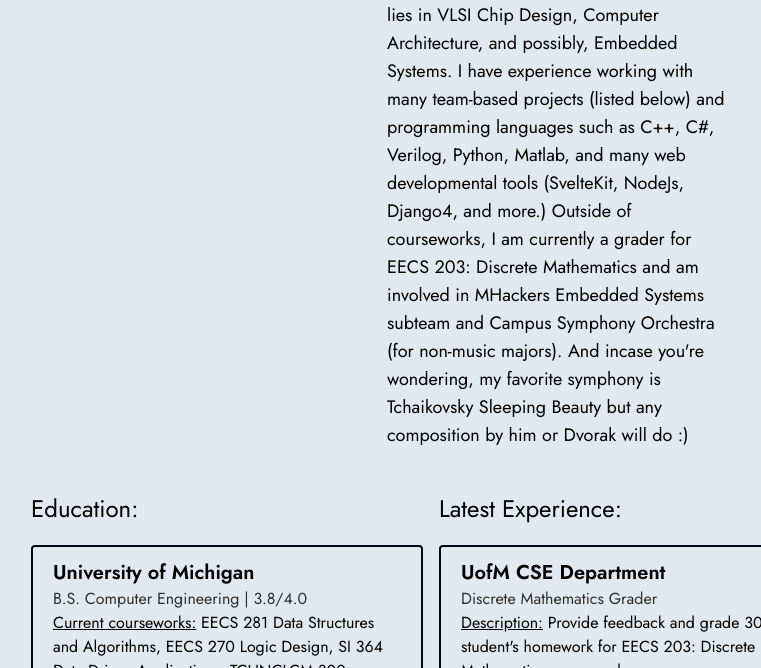
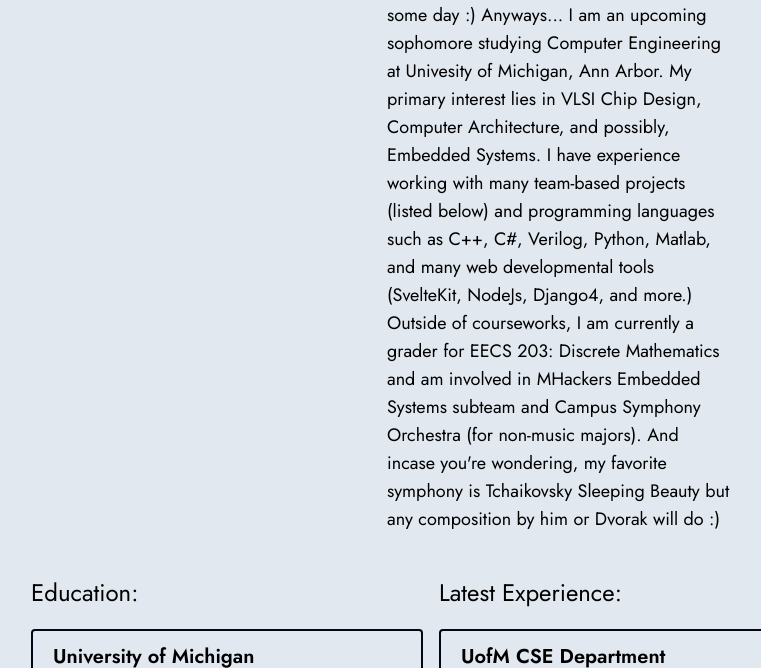
Before and after one commit to pajustin/pajustin.github.io, a website: page profile/index.html in a window 1280 px wide. Shown: the part 267-935 px from the top of the page, without its empty margins (209-970 px from the left). Drawn offline with Linux system fonts and the light colour scheme.

Commit message:
Update index.html

```diff
--- a/profile/index.html
+++ b/profile/index.html
@@ -20,7 +20,8 @@
                     </h1>
 
                     <p class = " text-sm xl:text-lg leading-relaxed">
-                        I am an upcoming sophomore studying Computer Engineering at Univesity of Michigan, Ann Arbor. My primary interest lies in VLSI
+                        I like made this portfolio when I was first learning web development so the design is kind of bad but I'll fix it when I have time... some day :)
+                        Anyways... I am an upcoming sophomore studying Computer Engineering at Univesity of Michigan, Ann Arbor. My primary interest lies in VLSI
                         Chip Design, Computer Architecture, and possibly, Embedded Systems. I have experience working with many team-based projects
                         (listed below) and programming languages such as C++, C#, Verilog, Python, Matlab, and many web developmental tools (SvelteKit,
                         NodeJs, Django4, and more.) Outside of courseworks, I am currently a grader for EECS 203: Discrete Mathematics and am
```
